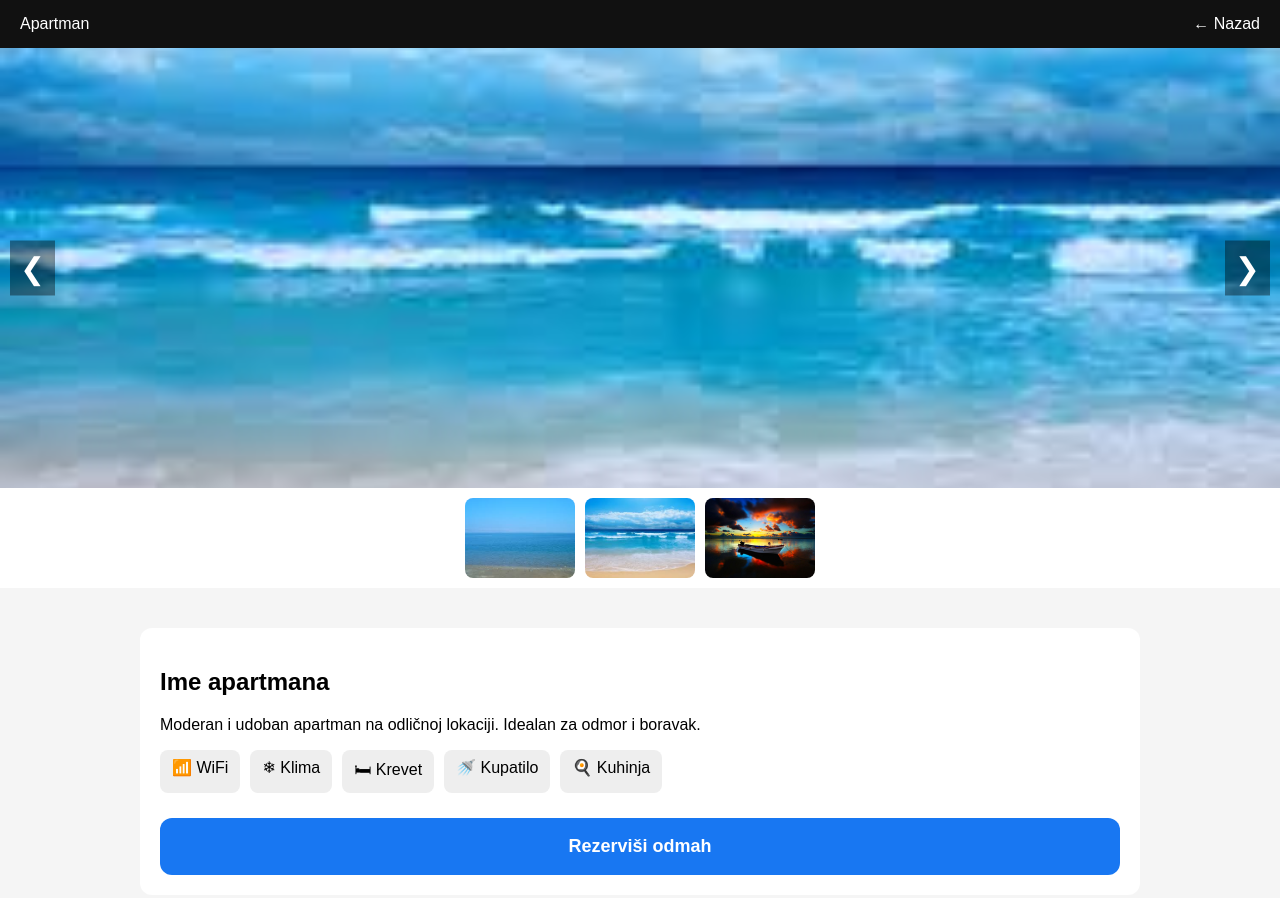
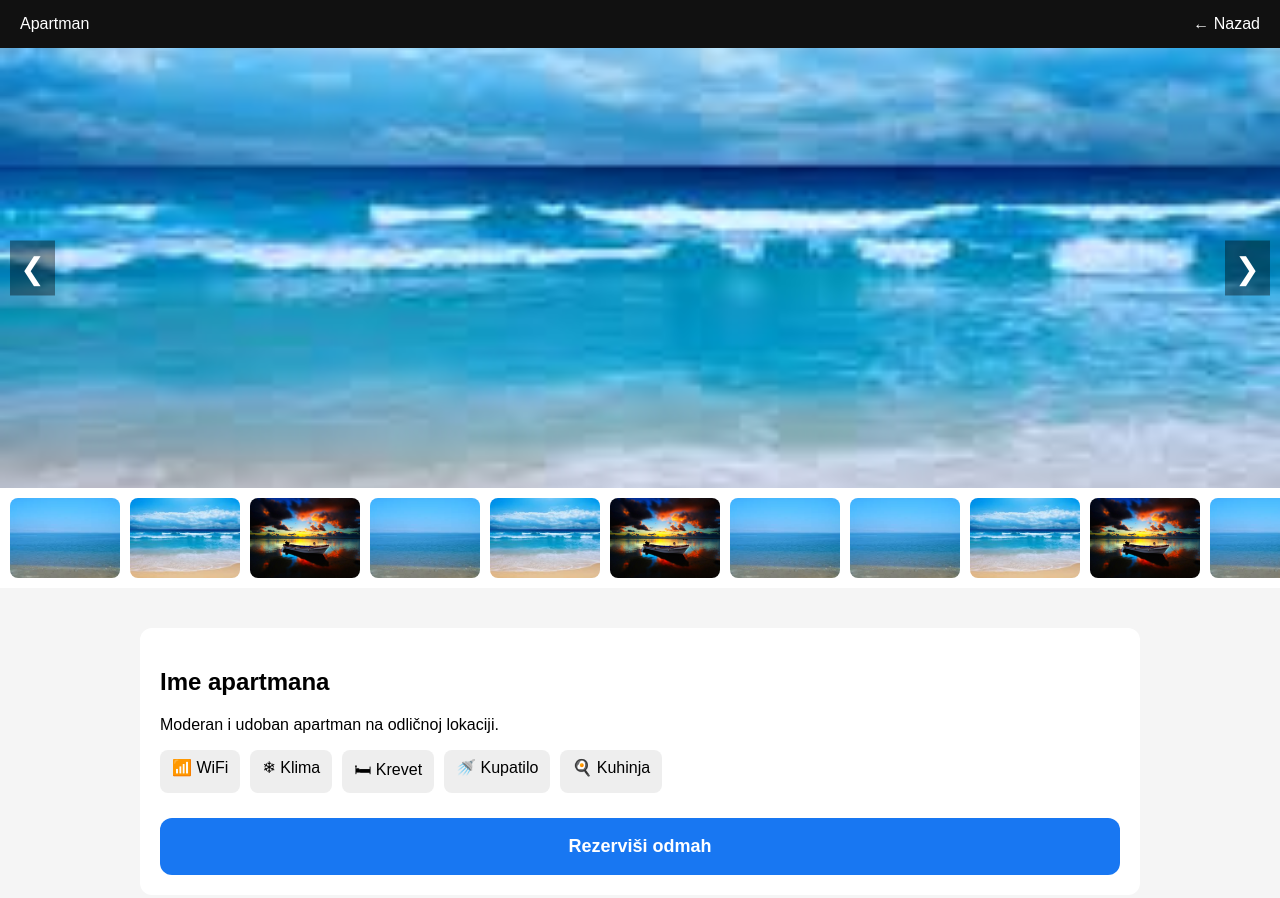
Before and after one commit to Matija004/Apartmani, a plain HTML site: page apartman1.html in a window 1280 px wide. Shown: the top 898 px of the page. Drawn offline with Linux system fonts and the light colour scheme.

Commit message:
responsive slike na apartmanima

```diff
--- a/apartman1.html
+++ b/apartman1.html
@@ -63,13 +63,15 @@ body {
 .left { left: 10px; }
 .right { right: 10px; }
 
-/* THUMBS */
+/* THUMBS (FIXED) */
 .thumbs {
   display: flex;
-  justify-content: center;
   gap: 10px;
   padding: 10px;
   background: white;
+
+  overflow-x: auto;
+  flex-wrap: nowrap;
 }
 
 .thumbs img {
@@ -79,6 +81,7 @@ body {
   border-radius: 8px;
   cursor: pointer;
   transition: 0.2s;
+  flex: 0 0 auto;
 }
 
 .thumbs img:hover {
@@ -222,6 +225,29 @@ body {
   <img class="thumb" src="slike/1.jpg">
   <img class="thumb" src="slike/2.jpg">
   <img class="thumb" src="slike/img4.jpg">
+  <img class="thumb" src="slike/1.jpg">
+  <img class="thumb" src="slike/2.jpg">
+  <img class="thumb" src="slike/img4.jpg">
+  <img class="thumb" src="slike/1.jpg">
+  <img class="thumb" src="slike/1.jpg">
+  <img class="thumb" src="slike/2.jpg">
+  <img class="thumb" src="slike/img4.jpg">
+  <img class="thumb" src="slike/1.jpg">
+  <img class="thumb" src="slike/2.jpg">
+  <img class="thumb" src="slike/img4.jpg">
+  <img class="thumb" src="slike/1.jpg">
+  <img class="thumb" src="slike/1.jpg">
+  <img class="thumb" src="slike/2.jpg">
+  <img class="thumb" src="slike/img4.jpg">
+  <img class="thumb" src="slike/1.jpg">
+  <img class="thumb" src="slike/2.jpg">
+  <img class="thumb" src="slike/img4.jpg">
+  <img class="thumb" src="slike/1.jpg">
+  <img class="thumb" src="slike/2.jpg">
+  <img class="thumb" src="slike/img4.jpg">
+  <img class="thumb" src="slike/1.jpg">
+  <img class="thumb" src="slike/2.jpg">
+  <img class="thumb" src="slike/img4.jpg">
 </div>
 
 <!-- CONTENT -->
@@ -229,10 +255,7 @@ body {
 
   <div class="box">
     <h2>Ime apartmana</h2>
-    <p>
-      Moderan i udoban apartman na odličnoj lokaciji.
-      Idealan za odmor i boravak.
-    </p>
+    <p>Moderan i udoban apartman na odličnoj lokaciji.</p>
 
     <div class="icons">
       <div class="icon">📶 WiFi</div>
@@ -287,7 +310,7 @@ const thumbs = document.querySelectorAll(".thumb");
 let current = 0;
 let lbIndex = 0;
 
-/* AUTO SLIDER */
+/* SLIDER */
 let interval = setInterval(nextSlide, 3000);
 
 function show(i){
```
Also changed, not shown: apartman2.html (+20 -7 lines), apartman3.html (+20 -7 lines), apartman4.html (+20 -7 lines), apartman5.html (+20 -7 lines), apartman6.html (+20 -7 lines).
